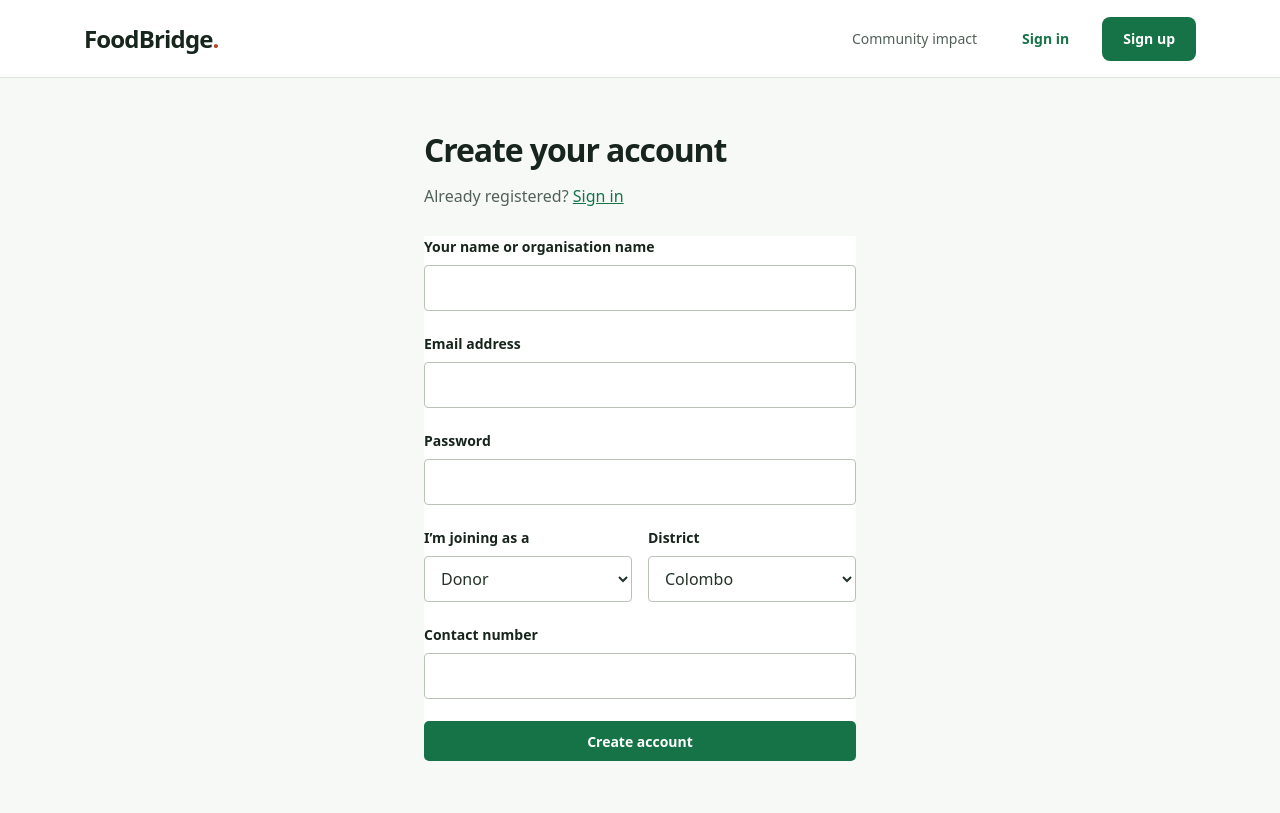
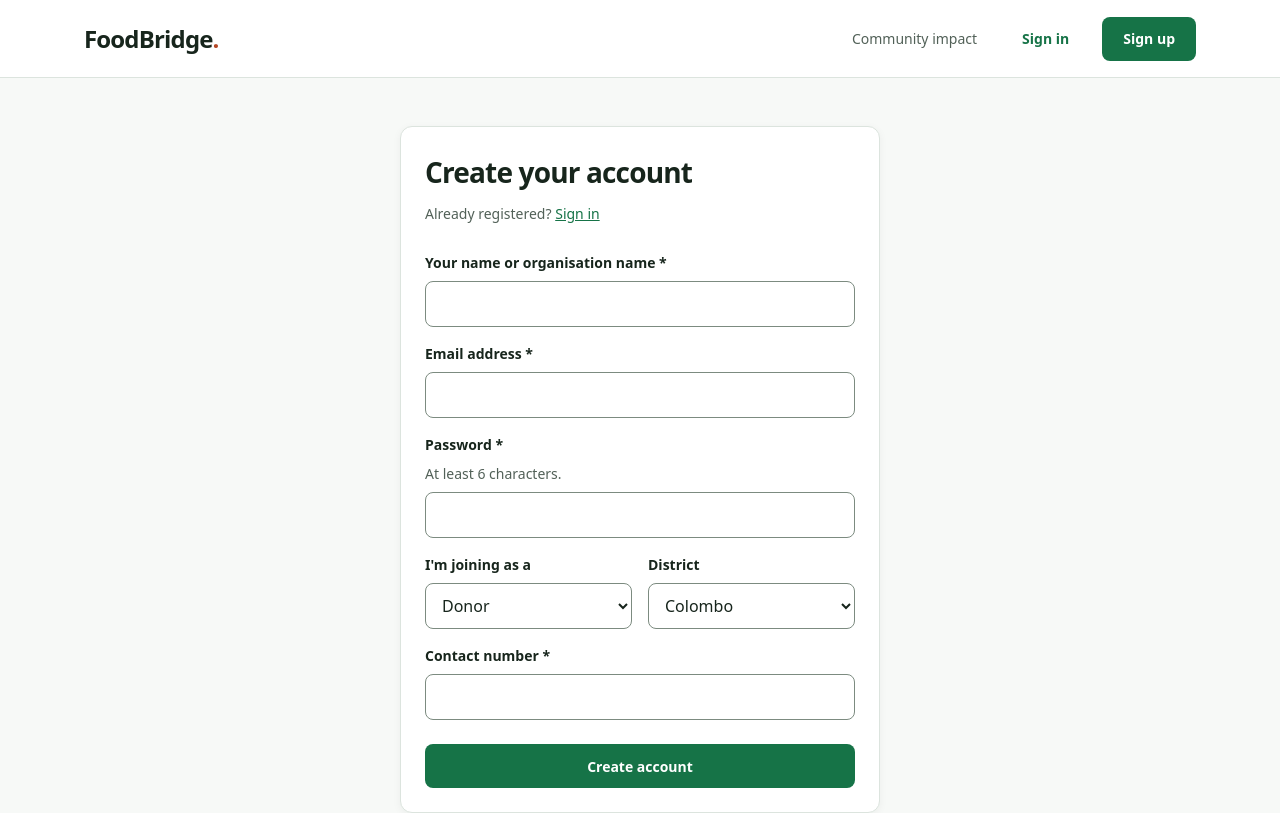
Before and after one commit to piragenth-satkunananthan/foodbridge, a React (Vite) app in the folder frontend/: page /register in a window 1280 px wide. Shown: the top 813 px of the page. Built offline with nearby package versions, Linux system fonts and the light colour scheme.

Commit message:
fix(auth): migrate login and register to fb-* design system; improve impact CTA affordance

```diff
--- a/frontend/src/design.css
+++ b/frontend/src/design.css
@@ -165,3 +165,22 @@ button:disabled { opacity: .55; cursor: not-allowed; }
 
 .site-footer { margin-top: auto; }
 .admin-page .plaid-card { border: 0; border-radius: 0 !important; padding-left: 0; padding-right: 0; background: transparent; }
+
+/* Auth pages — fb-* design system */
+.auth-page { display: flex; justify-content: center; align-items: flex-start; min-height: calc(100dvh - 72px); padding: 48px 20px 72px; background: var(--color-background); }
+.auth-card { width: min(480px, 100%); }
+.auth-card .auth-intro { margin-bottom: 28px; }
+.auth-card .auth-intro h1 { font-size: 28px; font-weight: 650; letter-spacing: -.03em; color: var(--color-text); }
+.auth-card .auth-intro p { margin-top: 10px; font-size: var(--text-sm); color: var(--color-muted); }
+.auth-card .auth-intro a { color: var(--color-primary); }
+.auth-card form { display: grid; gap: var(--space-4); }
+.auth-submit { width: 100%; margin-top: var(--space-2); }
+.auth-form-error { margin-top: var(--space-2); }
+.auth-form-columns { display: grid; grid-template-columns: 1fr 1fr; gap: var(--space-4); }
+.auth-role-note { font-size: var(--text-sm); color: var(--color-muted); line-height: 1.6; padding: var(--space-3) var(--space-4); background: var(--color-background); border-left: 3px solid var(--color-border); border-radius: 0 var(--radius-sm) var(--radius-sm) 0; }
+.auth-demo { border-top: 1px solid var(--color-border); padding-top: var(--space-6); margin-top: var(--space-6); }
+.auth-demo summary { cursor: pointer; font-size: var(--text-sm); color: var(--color-primary); font-weight: 600; }
+.auth-demo-note { font-size: 13px; color: var(--color-muted); margin: var(--space-3) 0; }
+.auth-demo-actions { display: flex; flex-wrap: wrap; gap: var(--space-2); }
+@media (max-width: 480px) { .auth-form-columns { grid-template-columns: 1fr; } }
+@media (max-width: 760px) { .auth-page { padding: 32px 16px 48px; } }
--- a/frontend/src/pages/LoginPage.jsx
+++ b/frontend/src/pages/LoginPage.jsx
@@ -1,6 +1,8 @@
 import React, { useState } from 'react';
 import { Link, useNavigate } from 'react-router-dom';
 import { useAuth } from '../context/AuthContext';
+import Button from '../components/ui/Button';
+import Field from '../components/ui/Field';
 
 const demoAccounts = [
   ['Admin', 'admin@foodbridge.com', 'admin123'],
@@ -9,6 +11,7 @@ const demoAccounts = [
   ['Recycler', 'info@ecocycle.lk', 'user123'],
   ['Volunteer', 'saman@volunteer.org', 'user123']
 ];
+
 export default function LoginPage() {
   const [email, setEmail] = useState('');
   const [password, setPassword] = useState('');
@@ -20,21 +23,60 @@ export default function LoginPage() {
     setSubmitting(true);
     setError('');
     try { const user = await login(address, secret); navigate(`/${user.role}`); }
-    catch (err) { setError(err.message || 'Sign-in failed. Please try again.'); }
+    catch (err) { setError(err.message || 'Email or password didn\'t match — please try again.'); }
     finally { setSubmitting(false); }
   };
-  return <main className="auth-layout">
-    <div className="auth-intro"><h1>Sign in</h1><p>New to FoodBridge? <Link to="/register">Create an account</Link></p></div>
-    <section className="auth-form" aria-label="Sign in">
-      {error && <p className="report-error" role="alert">{error}</p>}
-      <form onSubmit={e => { e.preventDefault(); signIn(email, password); }}>
-        <label htmlFor="login-email">Email address</label>
-        <input id="login-email" type="email" autoComplete="username" required value={email} onChange={e => setEmail(e.target.value)} />
-        <label htmlFor="login-password">Password</label>
-        <input id="login-password" type="password" autoComplete="current-password" required value={password} onChange={e => setPassword(e.target.value)} />
-        <button className="btn btn-primary" disabled={submitting}>{submitting ? 'Signing in…' : 'Sign in'}</button>
-      </form>
-      <details className="demo-accounts"><summary>Try a demo account</summary><p>These shared accounts require demo data to be available.</p><div className="report-actions">{demoAccounts.map(([role, address, secret]) => <button key={role} type="button" className="btn btn-secondary" disabled={submitting} onClick={() => { setEmail(address); setPassword(secret); signIn(address, secret); }}>{role}</button>)}</div></details>
-    </section>
-  </main>;
+  return (
+    <main className="auth-page">
+      <div className="fb-card auth-card">
+        <div className="auth-intro">
+          <h1>Sign in</h1>
+          <p>New to FoodBridge? <Link to="/register">Create an account</Link></p>
+        </div>
+        <section aria-label="Sign in">
+          <form onSubmit={e => { e.preventDefault(); signIn(email, password); }}>
+            <Field
+              id="login-email"
+              label="Email address"
+              type="email"
+              autoComplete="username"
+              required
+              value={email}
+              onChange={e => setEmail(e.target.value)}
+            />
+            <Field
+              id="login-password"
+              label="Password"
+              type="password"
+              autoComplete="current-password"
+              required
+              value={password}
+              onChange={e => setPassword(e.target.value)}
+            />
+            <Button type="submit" variant="primary" className="auth-submit" disabled={submitting}>
+              {submitting ? 'Signing in…' : 'Sign in'}
+            </Button>
+            {error && <p className="fb-field-error auth-form-error" role="alert">{error}</p>}
+          </form>
+          <details className="auth-demo">
+            <summary>Try a demo account</summary>
+            <p className="auth-demo-note">These shared accounts require demo data to be available.</p>
+            <div className="auth-demo-actions">
+              {demoAccounts.map(([role, address, secret]) => (
+                <Button
+                  key={role}
+                  type="button"
+                  variant="secondary"
+                  disabled={submitting}
+                  onClick={() => { setEmail(address); setPassword(secret); signIn(address, secret); }}
+                >
+                  {role}
+                </Button>
+              ))}
+            </div>
+          </details>
+        </section>
+      </div>
+    </main>
+  );
 }
--- a/frontend/src/pages/RegisterPage.jsx
+++ b/frontend/src/pages/RegisterPage.jsx
@@ -1,8 +1,11 @@
 import React, { useState } from 'react';
 import { Link, useNavigate, useSearchParams } from 'react-router-dom';
 import { useAuth } from '../context/AuthContext';
+import Button from '../components/ui/Button';
+import Field from '../components/ui/Field';
 
 const districts = ['Colombo', 'Gampaha', 'Kalutara', 'Kandy', 'Matale', 'Nuwara Eliya', 'Galle', 'Matara', 'Hambantota', 'Jaffna', 'Kilinochchi', 'Mannar', 'Vavuniya', 'Mullaitivu', 'Batticaloa', 'Ampara', 'Trincomalee', 'Kurunegala', 'Puttalam', 'Anuradhapura', 'Polonnaruwa', 'Badulla', 'Monaragala', 'Ratnapura', 'Kegalle'];
+
 export default function RegisterPage() {
   const [params] = useSearchParams();
   const requestedRole = params.get('role');
@@ -19,19 +22,90 @@ export default function RegisterPage() {
     catch (err) { setError(err.message || 'Your account could not be created. Please try again.'); }
     finally { setSubmitting(false); }
   };
-  return <main className="auth-layout">
-    <div className="auth-intro"><h1>Create your account</h1><p>Already registered? <Link to="/login">Sign in</Link></p></div>
-    <section className="auth-form" aria-label="Create an account">
-      {error && <p className="report-error" role="alert">{error}</p>}
-      <form onSubmit={submit}>
-        <label htmlFor="register-name">Your name or organisation name</label><input id="register-name" name="name" autoComplete="name" required value={form.name} onChange={change} />
-        <label htmlFor="register-email">Email address</label><input id="register-email" name="email" type="email" autoComplete="email" required value={form.email} onChange={change} />
-        <label htmlFor="register-password">Password</label><input id="register-password" name="password" type="password" autoComplete="new-password" required value={form.password} onChange={change} />
-        <div className="form-columns"><div><label htmlFor="register-role">I’m joining as a</label><select id="register-role" name="role" value={form.role} onChange={change}><option value="donor">Donor</option><option value="recipient">Recipient organisation</option><option value="recycler">Recycler</option><option value="volunteer">Volunteer</option></select></div><div><label htmlFor="register-district">District</label><select id="register-district" name="district" value={form.district} onChange={change}>{districts.map(d => <option key={d}>{d}</option>)}</select></div></div>
-        <label htmlFor="register-phone">Contact number</label><input id="register-phone" name="contactNumber" type="tel" autoComplete="tel" required value={form.contactNumber} onChange={change} />
-        {['recipient', 'recycler'].includes(form.role) && <p className="report-note">Organisation accounts require admin verification. Requests and claims are not yet available in these dashboards.</p>}
-        <button className="btn btn-primary" disabled={submitting}>{submitting ? 'Creating account…' : 'Create account'}</button>
-      </form>
-    </section>
-  </main>;
+  return (
+    <main className="auth-page">
+      <div className="fb-card auth-card">
+        <div className="auth-intro">
+          <h1>Create your account</h1>
+          <p>Already registered? <Link to="/login">Sign in</Link></p>
+        </div>
+        <section aria-label="Create an account">
+          <form onSubmit={submit}>
+            <Field
+              id="register-name"
+              label="Your name or organisation name"
+              name="name"
+              autoComplete="name"
+              required
+              value={form.name}
+              onChange={change}
+            />
+            <Field
+              id="register-email"
+              label="Email address"
+              name="email"
+              type="email"
+              autoComplete="email"
+              required
+              value={form.email}
+              onChange={change}
+            />
+            <Field
+              id="register-password"
+              label="Password"
+              name="password"
+              type="password"
+              autoComplete="new-password"
+              required
+              hint="At least 6 characters."
+              value={form.password}
+              onChange={change}
+            />
+            <div className="auth-form-columns">
+              <Field
+                id="register-role"
+                label="I'm joining as a"
+                as="select"
+                name="role"
+                value={form.role}
+                onChange={change}
+              >
+                <option value="donor">Donor</option>
+                <option value="recipient">Recipient organisation</option>
+                <option value="recycler">Recycler</option>
+                <option value="volunteer">Volunteer</option>
+              </Field>
+              <Field
+                id="register-district"
+                label="District"
+                as="select"
+                name="district"
+                value={form.district}
+                onChange={change}
+              >
+                {districts.map(d => <option key={d}>{d}</option>)}
+              </Field>
+            </div>
+            <Field
+              id="register-phone"
+              label="Contact number"
+              name="contactNumber"
+              type="tel"
+              autoComplete="tel"
+              required
+              value={form.contactNumber}
+              onChange={change}
+            />
+            {['recipient', 'recycler'].includes(form.role) && (
+              <p className="auth-role-note">Organisation accounts require admin verification. Requests and claims are not yet available in these dashboards.</p>
+            )}
+            <Button type="submit" variant="primary" className="auth-submit" disabled={submitting}>
+              {submitting ? 'Creating account…' : 'Create account'}
+            </Button>
+            {error && <p className="fb-field-error auth-form-error" role="alert">{error}</p>}
+          </form>
+        </section>
+      </div>
+    </main>
+  );
 }
--- a/frontend/src/styles/home.css
+++ b/frontend/src/styles/home.css
@@ -32,7 +32,7 @@
 .fb-home-workflow li p { margin-top: 16px; font-size: 16px; line-height: 1.8; color: var(--home-muted); max-width: 38ch; }
 .fb-home-outcomes { display: flex; align-items: center; justify-content: space-between; gap: 64px; padding: 80px var(--home-gutter); background: var(--home-ink); color: #fff; }
 .fb-home-outcomes p { max-width: 45ch; font-size: 17px; line-height: 1.75; color: #d4e3d9; margin-top: 24px; }
-.fb-home-outcomes a { display: inline-flex; align-items: center; justify-content: space-between; gap: 32px; padding: 20px 0; color: #fff; font-size: 17px; text-decoration: none; border-bottom: 1px solid #92b59f; }
+.fb-home-outcomes a { display: inline-flex; align-items: center; justify-content: space-between; gap: 32px; padding: 20px 0; color: #fff; font-size: 17px; text-decoration: underline; text-decoration-color: #92b59f; text-underline-offset: 5px; border-bottom: 1px solid #92b59f; }
 .fb-home-outcomes a:focus-visible { outline-color: var(--home-yellow); }
 .fb-home-outcomes a:hover { color: var(--home-yellow); }
 @media (max-width: 1100px) {
```
